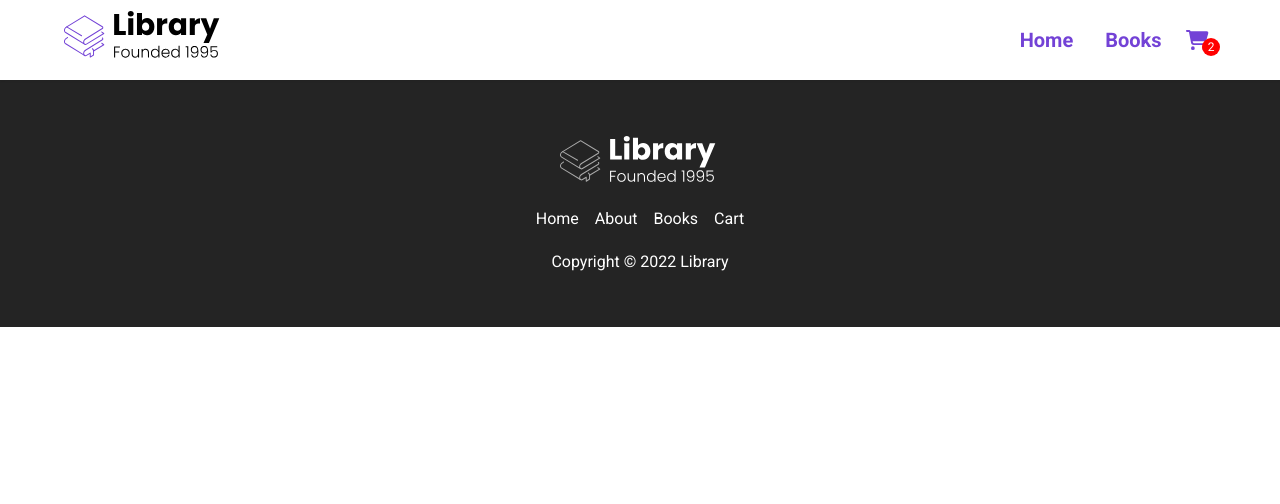
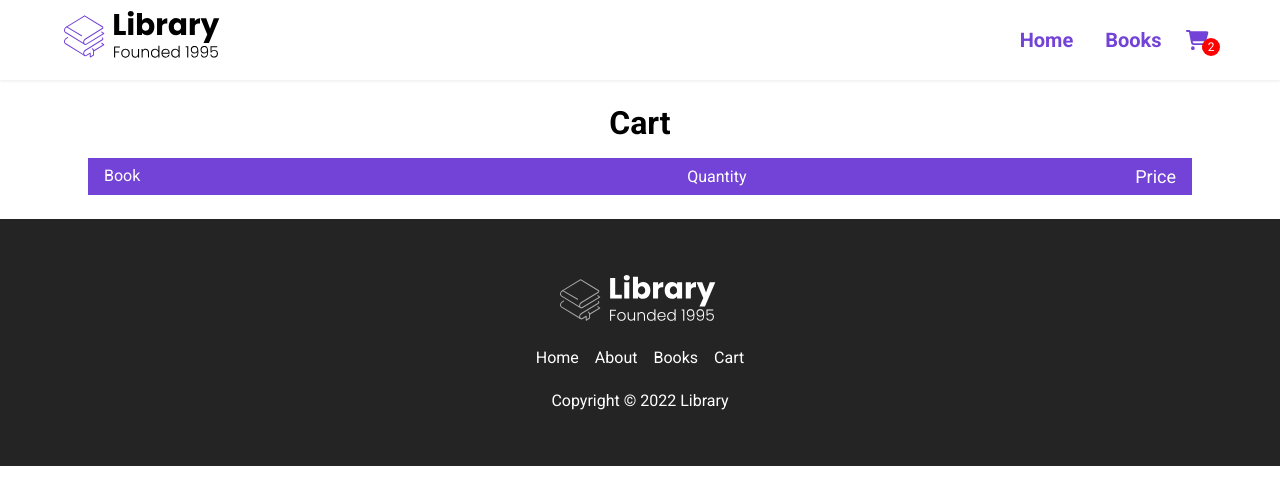
Before and after one commit to Molberda/library-react, a React (Create React App) app: page /cart in a window 1280 px wide. Shown: the top 504 px of the page. Built offline with nearby package versions, Linux system fonts and the light colour scheme.

Commit message:
created a cart page and linked it to the cart button, also added the route to the cart page and started adding html code to it

```diff
--- a/src/App.js
+++ b/src/App.js
@@ -5,6 +5,7 @@ import Nav from "./components/Nav";
 import Books from "./Pages/Books";
 import { books } from "./data.js"
 import BookInfo from "./Pages/BookInfo";
+import Cart from "./Pages/Cart";
 
 
 function App() {
@@ -16,6 +17,7 @@ function App() {
           <Route path="/" element={<Home/>} />
           <Route path="/books" element={<Books books={books} /> }/>
           <Route path="/books/:id" element={<BookInfo books={books}/> }/>
+          <Route path="/cart" element={<Cart /> }/>
         </Routes>
         <Footer/>
       </div>
--- /dev/null
+++ b/src/Pages/Cart.jsx
@@ -0,0 +1,26 @@
+import React from 'react';
+
+const Cart = () => {
+    return (
+        <div id="totals__body">
+            <main className="books__main">
+                <div className="books__container">
+                    <div className="row">
+                        <div className="books__selected--top">
+                            <h2 className="cart__title">Cart</h2>
+                        </div>
+                        <div className="cart">
+                            <div className="cart__header">
+                                <div className="cart__book">Book</div>
+                                <div className="cart__quantity">Quantity</div>
+                                <div className="cart__total">Price</div>
+                            </div>
+                        </div>
+                    </div>
+                </div>
+            </main>
+        </div>
+    );
+}
+
+export default Cart;
--- a/src/components/Nav.jsx
+++ b/src/components/Nav.jsx
@@ -32,7 +32,7 @@ const Nav = () => {
             <FontAwesomeIcon icon="bars" />
           </button>
           <li className="nav__icon">
-            <Link to="" className="nav__link">
+            <Link to="/cart" className="nav__link">
                 <FontAwesomeIcon icon="shopping-cart" />
             </Link>
             <span className="cart__length">2</span>
```
